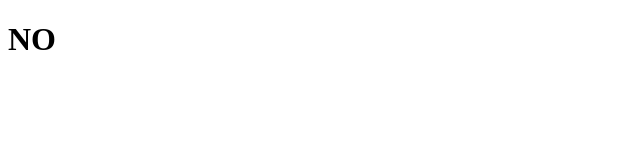
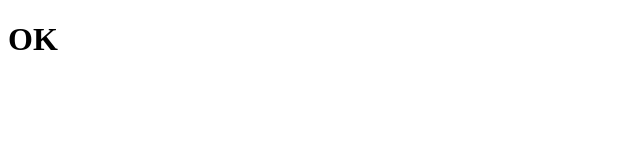
Before and after one commit to TutozGhub/plan-b, a plain HTML site: page index.html in a window 1280 px wide. Shown: the full height of the page, 0-640 px from the left. Drawn offline with Linux system fonts and the light colour scheme.

Commit message:
Update index.html

```diff
--- a/index.html
+++ b/index.html
@@ -1,5 +1,5 @@
 <!DOCTYPE html>
 <html>
 <head><title>Palabra</title></head>
-<body><h1>NO</h1></body>
+<body><h1>OK</h1></body>
 </html>
```
